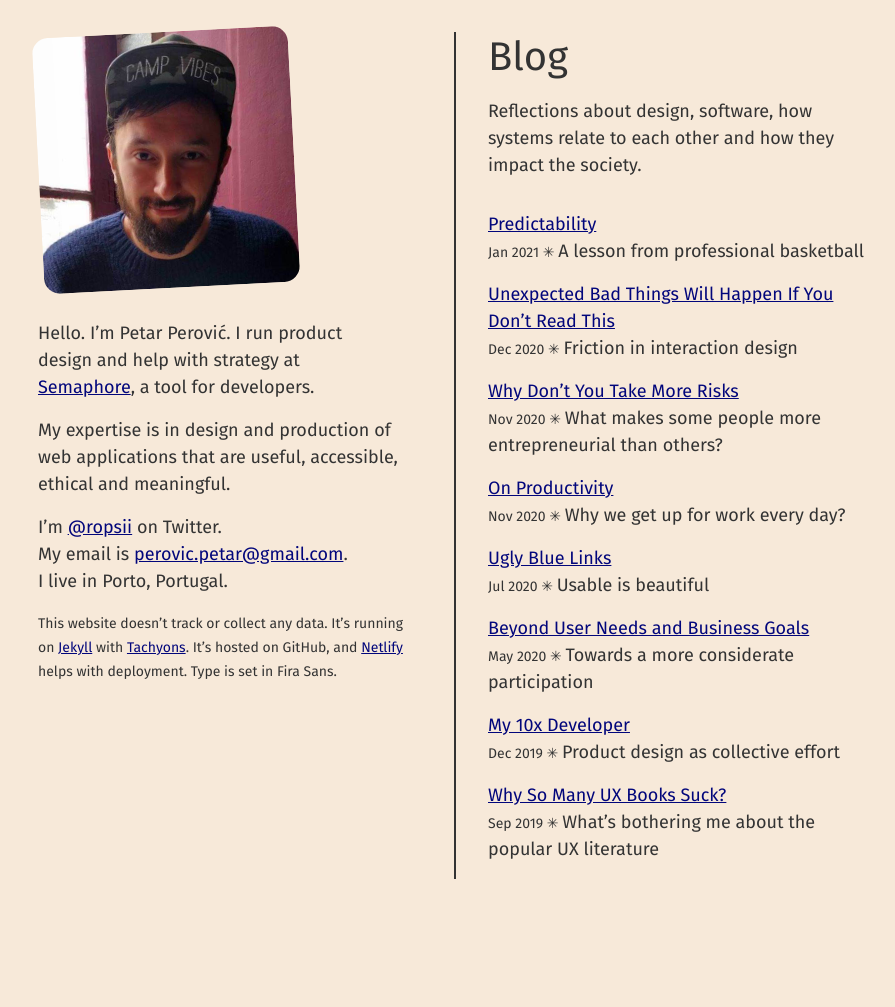
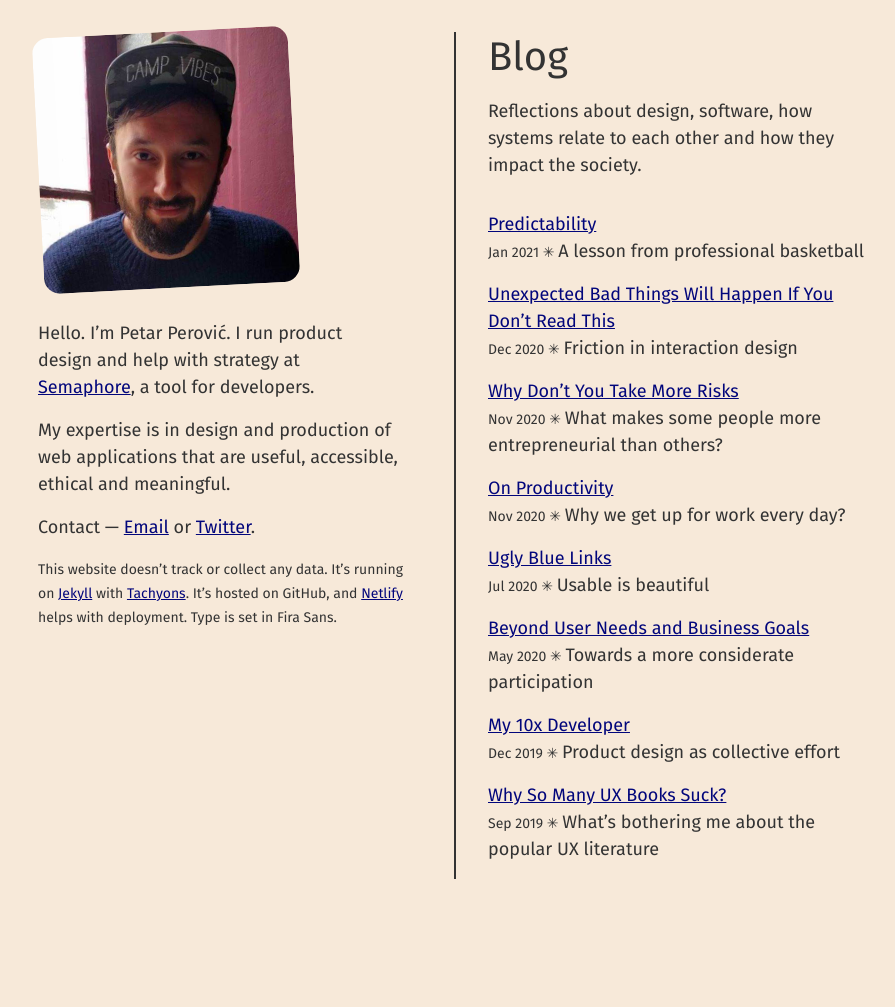
Before and after one commit to ropsii/ropsii.github.io, a Jekyll site: the page built from index.markdown, in a window 1280 px wide. Shown: the whole page, without its empty margins (186-1081 px from the left). Built offline with Jekyll 4.4.1, drawn with Linux system fonts in a browser that asks for light colours.

Commit message:
Contact bio cleanup

```diff
--- a/_layouts/home.html
+++ b/_layouts/home.html
@@ -14,9 +14,12 @@
 
                     <p class="mb3">My expertise is in design and production of web applications that are useful, accessible, ethical and meaningful.</p>
 
-                    <p class="mb0">I’m <a href="https://twitter.com/ropsii">@ropsii</a> on Twitter.</p>
-                    <p class="mb0">My email is <a href="&#109;&#97;&#105;&#108;&#116;&#111;&#58;&#112;&#101;&#114;&#111;&#118;&#105;&#99;&#46;&#112;&#101;&#116;&#97;&#114;&#64;&#103;&#109;&#97;&#105;&#108;&#46;&#99;&#111;&#109;">&#112;&#101;&#114;&#111;&#118;&#105;&#99;&#46;&#112;&#101;&#116;&#97;&#114;&#64;&#103;&#109;&#97;&#105;&#108;&#46;&#99;&#111;&#109;</a>.</p>
-                    <p class="mb3">I live in Porto, Portugal.</p>
+                    <p class="mb3">
+                        Contact —
+                        <a href="&#109;&#97;&#105;&#108;&#116;&#111;&#58;&#112;&#101;&#114;&#111;&#118;&#105;&#99;&#46;&#112;&#101;&#116;&#97;&#114;&#64;&#103;&#109;&#97;&#105;&#108;&#46;&#99;&#111;&#109;">&#69;&#109;&#97;&#105;&#108;</a>
+                        or
+                        <a href="https://twitter.com/ropsii">Twitter</a>.
+                    </p>
 
                 </div>
 
```
